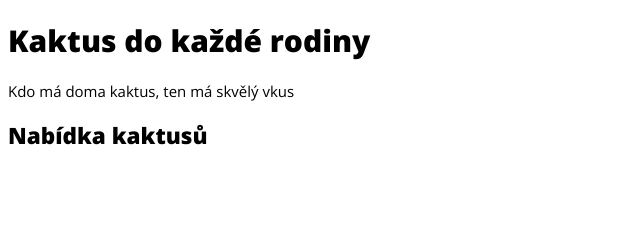
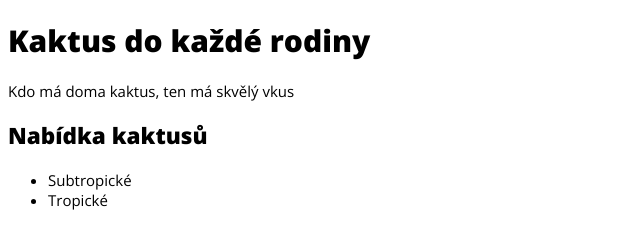
Before and after one commit to PajaCzechita/kaktusy, a plain HTML site: page index.html in a window 1280 px wide. Shown: the whole page, without its empty margins (0-640 px from the left). Drawn offline with nearby package versions, Linux system fonts and the light colour scheme.

Commit message:
Seznam nabídky kaktusů

```diff
--- a/index.html
+++ b/index.html
@@ -11,6 +11,10 @@
       <h1>Kaktus do každé rodiny</h1>
       <p>Kdo má doma kaktus, ten má skvělý vkus</p>
       <h2>Nabídka kaktusů</h2>
+      <ul>
+        <li>Subtropické</li>
+        <li>Tropické</li>
+      </ul>
     </div>
   </body>
 </html>
```
